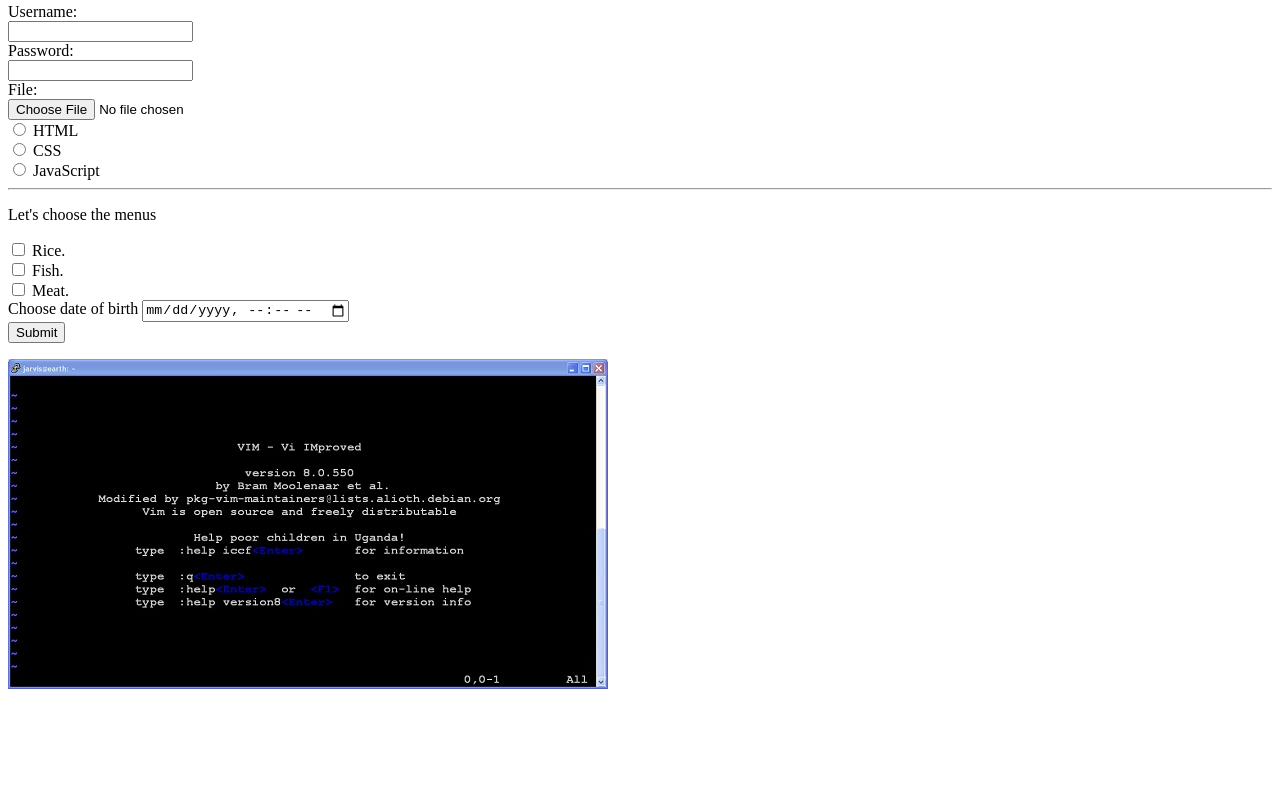
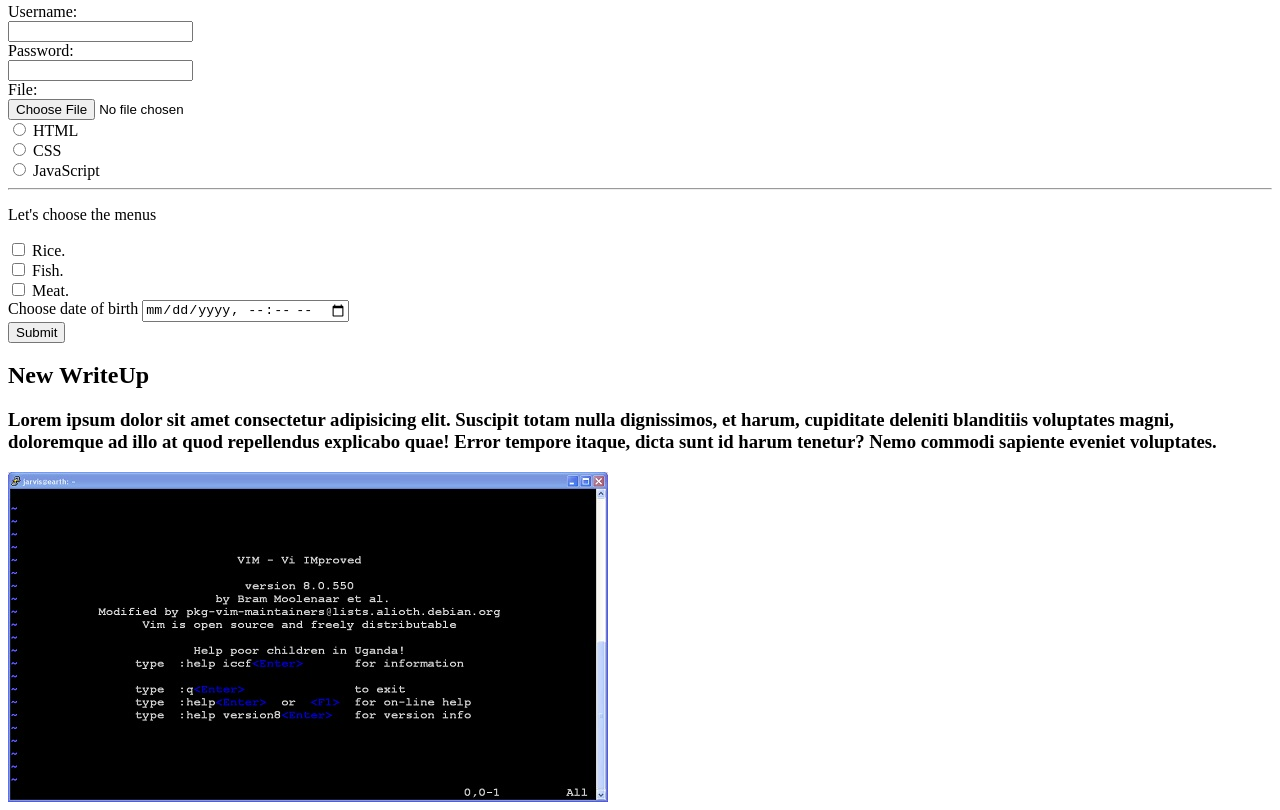
Before and after one commit to MuntasirMac/Test, a plain HTML site: page index.html in a window 1280 px wide. Shown: the part 1868-2678 px from the top of the page. Before the commit the page ends 2565 px from the top, so only its background shows below. Drawn offline with Linux system fonts and the light colour scheme.

Commit message:
new writeup

```diff
--- a/index.html
+++ b/index.html
@@ -69,7 +69,10 @@
             <input type="datetime-local" id="bday" name="bday"><br>
             <button>Submit</button>
         </form>
-
+        <div>
+            <h2>New WriteUp</h2>
+            <h3>Lorem ipsum dolor sit amet consectetur adipisicing elit. Suscipit totam nulla dignissimos, et harum, cupiditate deleniti blanditiis voluptates magni, doloremque ad illo at quod repellendus explicabo quae! Error tempore itaque, dicta sunt id harum tenetur? Nemo commodi sapiente eveniet voluptates.</h3>
+        </div>
         <img src="terminal.jpg" alt="terminal">
 
     </body>
```
